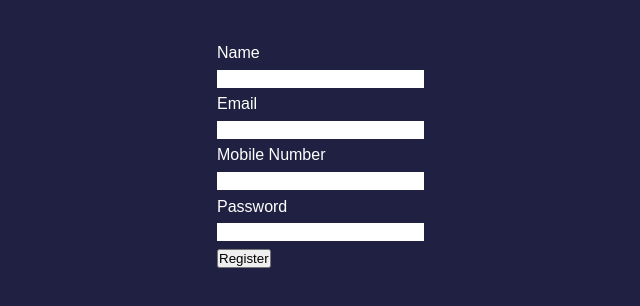
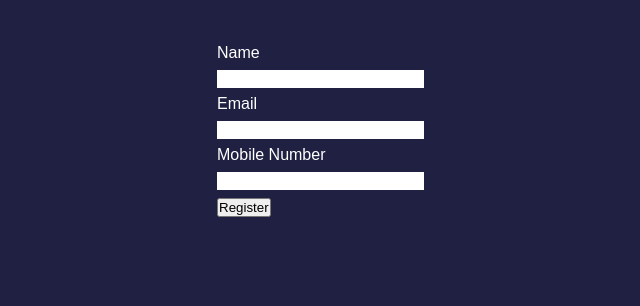
Before and after one commit to SaachiKaup/ExpenseTrackingWebsite, a Next.js app: page /LoginReg/Registration in a window 1280 px wide. Shown: the top 306 px of the page, without its empty margins (303-943 px from the left). Built offline with nearby package versions, Linux system fonts and the light colour scheme.

Commit message:
Removed password

```diff
--- a/pages/LoginReg/Registration.js
+++ b/pages/LoginReg/Registration.js
@@ -24,11 +24,6 @@ function Registration() {
         <input  {...register("mobile_number", { required: true})}/>
       </div>
       <div>
-        <label htmlFor="password">  Password </label>
-        <input  {...register("password",
-          { required: true, })}/>
-      </div>
-      <div>
         <button type = "submit" >Register</button>
       </div>
     </form>
```
